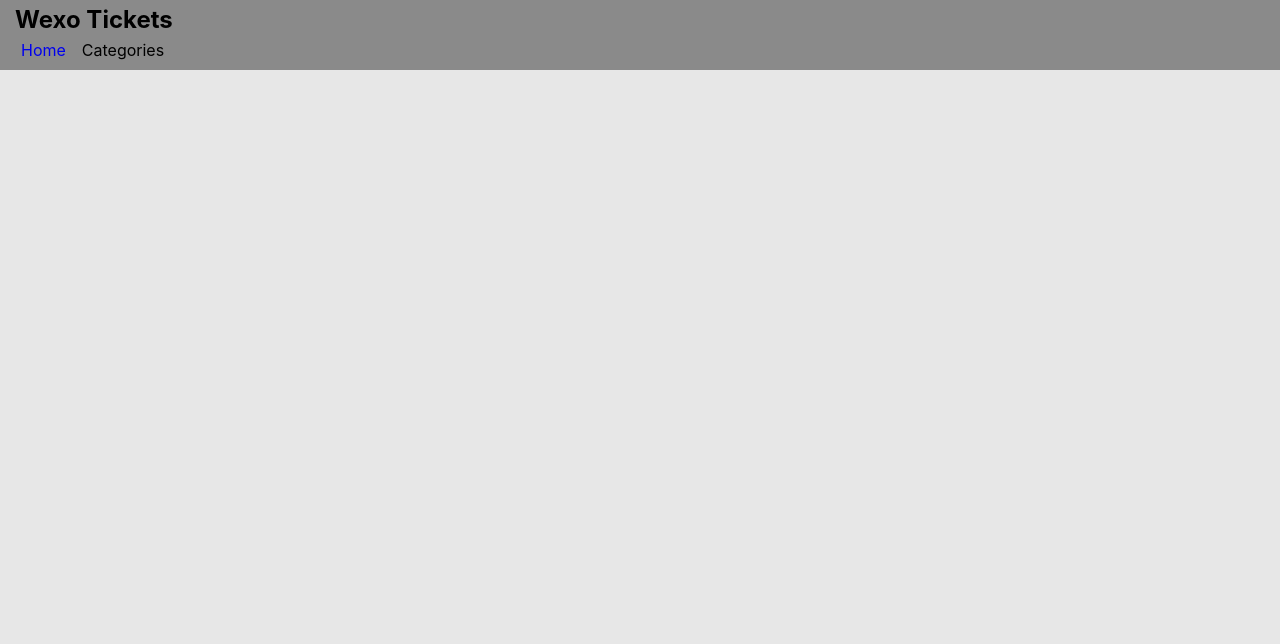
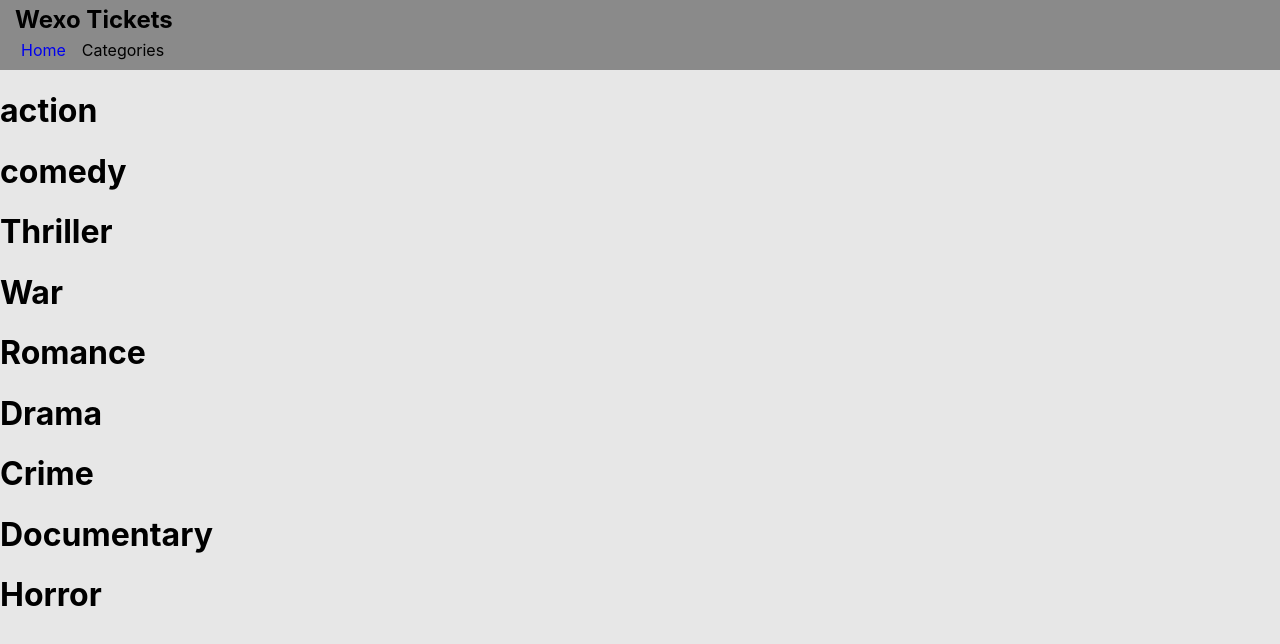
Before and after one commit to Smileyrasmus/WEXO-code-challenge, a React (Create React App) app in the folder code-challenge/: page / in a window 1280 px wide. Shown: the top 644 px of the page. Built offline with nearby package versions, Linux system fonts and the light colour scheme; the HTML template or start-up script is replaced by a standard one.

Commit message:
Added GlobalData context and genre loop

```diff
--- a/code-challenge/src/App.tsx
+++ b/code-challenge/src/App.tsx
@@ -1,19 +1,38 @@
-import React from 'react';
-import logo from './logo.svg';
+import { createContext, useState } from 'react';
 import { Routes, Route, BrowserRouter as Router } from 'react-router-dom';
 import './App.css';
 import Header from './components/header/Header';
+import Overview from './components/overview/Overveiw';
+import { GlobalContext, IGlobalData } from './context/GlobalData';
 
 function App() {
+  const defaultGlobalData = {
+    genres: [
+      "action",
+      "comedy",
+      "Thriller",
+      "War",
+      "Romance",
+      "Drama",
+      "Crime",
+      "Documentary",
+      "Horror"
+    ]
+  }
+
+  const [globalData, setGlobalData] = useState<IGlobalData>(defaultGlobalData)
+
   return (
+    <GlobalContext.Provider value={{ copy: globalData, setCopy: setGlobalData }}> {/* Becuase we use the variables from the useState hook, we can change the global context from any nested components */}
       <div className="App">
         <Router>
           <Header />
           <Routes>
-          <Route path='/' element={undefined}/>
+            <Route path='/' element={<Overview />} />
           </Routes>
         </Router>
       </div>
+    </GlobalContext.Provider>
   );
 }
 
--- /dev/null
+++ b/code-challenge/src/components/overview/Genre.tsx
@@ -0,0 +1,9 @@
+interface Genre {
+    genreName: string
+}
+
+export default function Genre(props: Genre) {
+    return(
+        <h1>{props.genreName}</h1>
+    )
+}
--- /dev/null
+++ b/code-challenge/src/components/overview/Overveiw.tsx
@@ -0,0 +1,9 @@
+import StreamingOverview from "./StreamingOverview"
+
+export default function Overview() {
+    return (
+        <div>
+            <StreamingOverview />
+        </div>
+    )
+}
--- /dev/null
+++ b/code-challenge/src/components/overview/StreamingOverview.tsx
@@ -0,0 +1,14 @@
+import Genre from "./Genre"
+import { useGlobalContext } from "../../context/GlobalData"
+
+export default function StreamingOverview() {
+    const globalData = useGlobalContext().copy
+
+    return (
+        <div>
+            {globalData.genres.map(genre => { // for each genre, create a corresponding Genre Componement
+                return (<Genre key={genre} genreName={genre} />) // add key prop to remove warning from logs
+            })}
+        </div>
+    )
+}
--- /dev/null
+++ b/code-challenge/src/context/GlobalData.tsx
@@ -0,0 +1,33 @@
+import { createContext, useContext } from "react"
+
+// Reference: https://dev.to/madv/usecontext-with-typescript-23ln
+
+/**
+ * Type which descripes the structure of the global data
+ */
+export type IGlobalData = {
+    genres: string[]
+}
+
+/**
+ * Descripes custom GlobalContext object
+ */
+export type IGlobalContext = {
+    copy: IGlobalData,
+    setCopy: (c: IGlobalData) => void
+}
+
+/**
+ * Our custom React hook to create our GlobalContext object
+ */
+export const GlobalContext = createContext<IGlobalContext>({
+    copy: { // defualt value of global context
+        genres: []
+    },
+    setCopy: () => { }
+})
+
+/**
+ * Our custom React hook to use our GlobalContext object
+ */
+export const useGlobalContext = () => useContext(GlobalContext)
```
Lines whose indentation alone changed are shown as unchanged.
